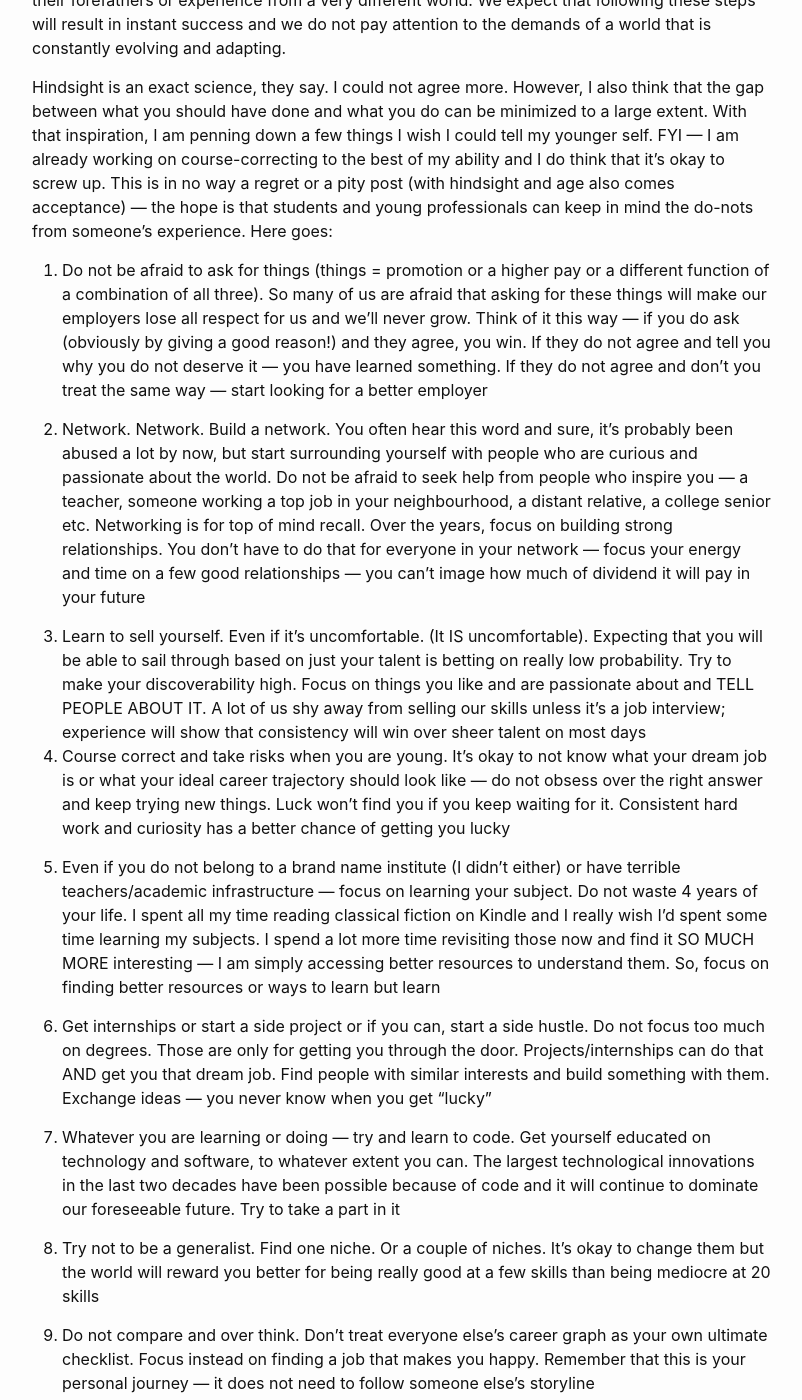
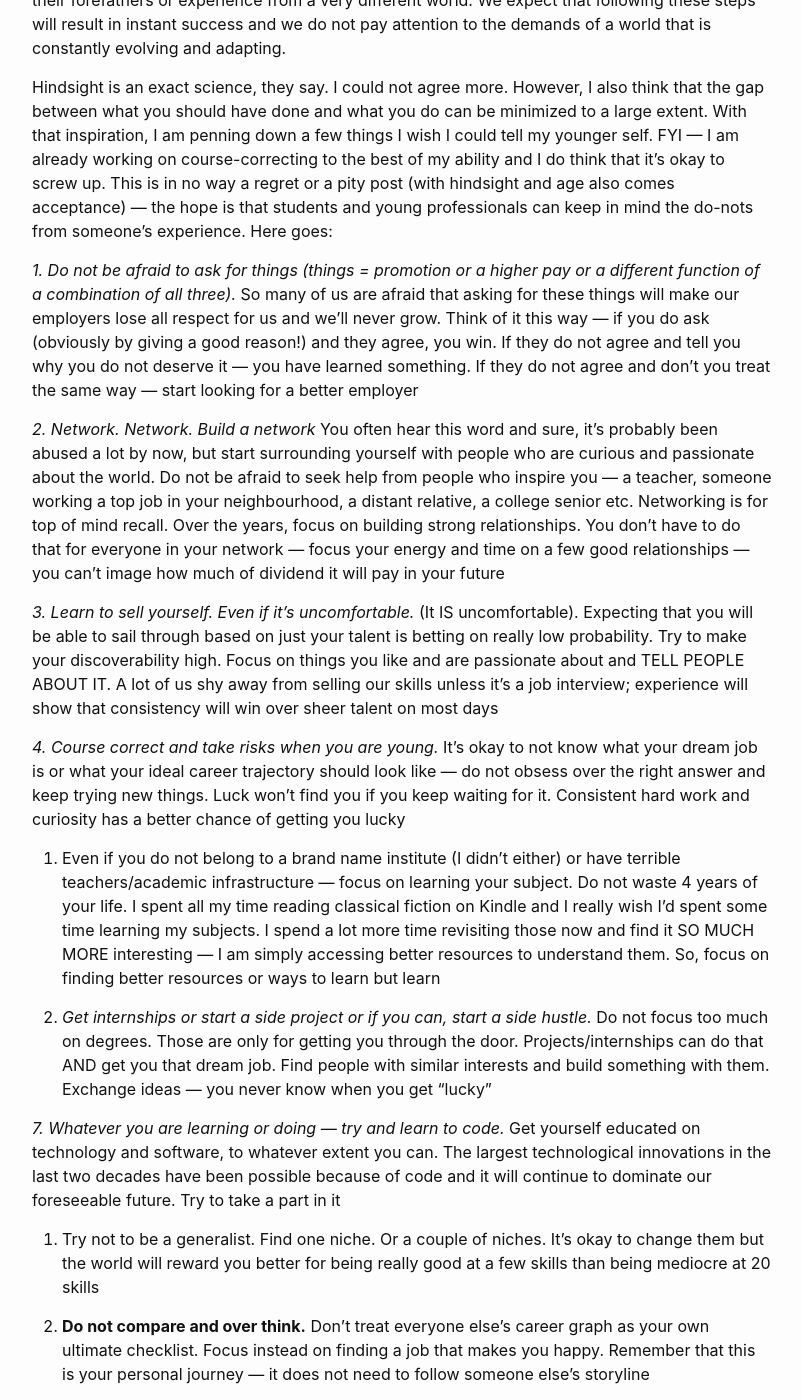
Before and after one commit to salonimehta073/mydoctheme, a Jekyll site: the page built from _posts/2020-06-10-10-things-I-wish-I-could-tell-myself-10 years-ago.md, in a window 1280 px wide and 1400 px high, scrolled down 387 px. Shown: the whole window, without its empty margins (238-1040 px from the left). Built offline with Jekyll 4.4.1, drawn with Linux system fonts in a browser that asks for light colours; some of the changed text lies outside the part shown.

Commit message:
Update 2020-06-10-10-things-I-wish-I-could-tell-myself-10 years-ago.md

```diff
--- a/_posts/2020-06-10-10-things-I-wish-I-could-tell-myself-10 years-ago.md
+++ b/_posts/2020-06-10-10-things-I-wish-I-could-tell-myself-10 years-ago.md
@@ -12,24 +12,25 @@ I have made quite a few mistakes in my academic and professional life. Phew. It
 
 Hindsight is an exact science, they say. I could not agree more. However, I also think that the gap between what you should have done and what you do can be minimized to a large extent. With that inspiration, I am penning down a few things I wish I could tell my younger self. FYI — I am already working on course-correcting to the best of my ability and I do think that it’s okay to screw up. This is in no way a regret or a pity post (with hindsight and age also comes acceptance) — the hope is that students and young professionals can keep in mind the do-nots from someone’s experience. Here goes:
 
-1. Do not be afraid to ask for things (things = promotion or a higher pay or a different function of a combination of all three). So many of us are afraid that asking for these things will make our employers lose all respect for us and we’ll never grow. Think of it this way — if you do ask (obviously by giving a good reason!) and they agree, you win. If they do not agree and tell you why you do not deserve it — you have learned something. If they do not agree and don’t you treat the same way — start looking for a better employer
+*1. Do not be afraid to ask for things (things = promotion or a higher pay or a different function of a combination of all three).* So many of us are afraid that asking for these things will make our employers lose all respect for us and we’ll never grow. Think of it this way — if you do ask (obviously by giving a good reason!) and they agree, you win. If they do not agree and tell you why you do not deserve it — you have learned something. If they do not agree and don’t you treat the same way — start looking for a better employer
 
-2. Network. Network. Build a network. You often hear this word and sure, it’s probably been abused a lot by now, but start surrounding yourself with people who are curious and passionate about the world. Do not be afraid to seek help from people who inspire you — a teacher, someone working a top job in your neighbourhood, a distant relative, a college senior etc. Networking is for top of mind recall. Over the years, focus on building strong relationships. You don’t have to do that for everyone in your network — focus your energy and time on a few good relationships — you can’t image how much of dividend it will pay in your future
+*2. Network. Network. Build a network* You often hear this word and sure, it’s probably been abused a lot by now, but start surrounding yourself with people who are curious and passionate about the world. Do not be afraid to seek help from people who inspire you — a teacher, someone working a top job in your neighbourhood, a distant relative, a college senior etc. Networking is for top of mind recall. Over the years, focus on building strong relationships. You don’t have to do that for everyone in your network — focus your energy and time on a few good relationships — you can’t image how much of dividend it will pay in your future
 
-3. Learn to sell yourself. Even if it’s uncomfortable. (It IS uncomfortable). Expecting that you will be able to sail through based on just your talent is betting on really low probability. Try to make your discoverability high. Focus on things you like and are passionate about and TELL PEOPLE ABOUT IT. A lot of us shy away from selling our skills unless it’s a job interview; experience will show that consistency will win over sheer talent on most days
-4. Course correct and take risks when you are young. It’s okay to not know what your dream job is or what your ideal career trajectory should look like — do not obsess over the right answer and keep trying new things. Luck won’t find you if you keep waiting for it. Consistent hard work and curiosity has a better chance of getting you lucky
+*3. Learn to sell yourself. Even if it’s uncomfortable.* (It IS uncomfortable). Expecting that you will be able to sail through based on just your talent is betting on really low probability. Try to make your discoverability high. Focus on things you like and are passionate about and TELL PEOPLE ABOUT IT. A lot of us shy away from selling our skills unless it’s a job interview; experience will show that consistency will win over sheer talent on most days
+
+*4. Course correct and take risks when you are young.* It’s okay to not know what your dream job is or what your ideal career trajectory should look like — do not obsess over the right answer and keep trying new things. Luck won’t find you if you keep waiting for it. Consistent hard work and curiosity has a better chance of getting you lucky
 
 5. Even if you do not belong to a brand name institute (I didn’t either) or have terrible teachers/academic infrastructure — focus on learning your subject. Do not waste 4 years of your life. I spent all my time reading classical fiction on Kindle and I really wish I’d spent some time learning my subjects. I spend a lot more time revisiting those now and find it SO MUCH MORE interesting — I am simply accessing better resources to understand them. So, focus on finding better resources or ways to learn but learn
 
-6. Get internships or start a side project or if you can, start a side hustle. Do not focus too much on degrees. Those are only for getting you through the door. Projects/internships can do that AND get you that dream job. Find people with similar interests and build something with them. Exchange ideas — you never know when you get “lucky”
+6. *Get internships or start a side project or if you can, start a side hustle.* Do not focus too much on degrees. Those are only for getting you through the door. Projects/internships can do that AND get you that dream job. Find people with similar interests and build something with them. Exchange ideas — you never know when you get “lucky”
 
-7. Whatever you are learning or doing — try and learn to code. Get yourself educated on technology and software, to whatever extent you can. The largest technological innovations in the last two decades have been possible because of code and it will continue to dominate our foreseeable future. Try to take a part in it
+*7. Whatever you are learning or doing — try and learn to code.* Get yourself educated on technology and software, to whatever extent you can. The largest technological innovations in the last two decades have been possible because of code and it will continue to dominate our foreseeable future. Try to take a part in it
 
 8. Try not to be a generalist. Find one niche. Or a couple of niches. It’s okay to change them but the world will reward you better for being really good at a few skills than being mediocre at 20 skills
 
-9. Do not compare and over think. Don’t treat everyone else’s career graph as your own ultimate checklist. Focus instead on finding a job that makes you happy. Remember that this is your personal journey — it does not need to follow someone else’s storyline
+9. **Do not compare and over think.** Don’t treat everyone else’s career graph as your own ultimate checklist. Focus instead on finding a job that makes you happy. Remember that this is your personal journey — it does not need to follow someone else’s storyline
 
-10. Seek feedback constantly. I have often disregarded asking for feedback but it’s so, so important. Even if you do not agree with the feedback, take it, and make a note
+10. *Seek feedback constantly.* I have often disregarded asking for feedback but it’s so, so important. Even if you do not agree with the feedback, take it, and make a note
 
 Finally, be curious and ask questions — even if they seem stupid. Take that first step and you will realize that almost everyone has the same set of questions. You will be appreciated a lot more for taking that initiative.
 
```
